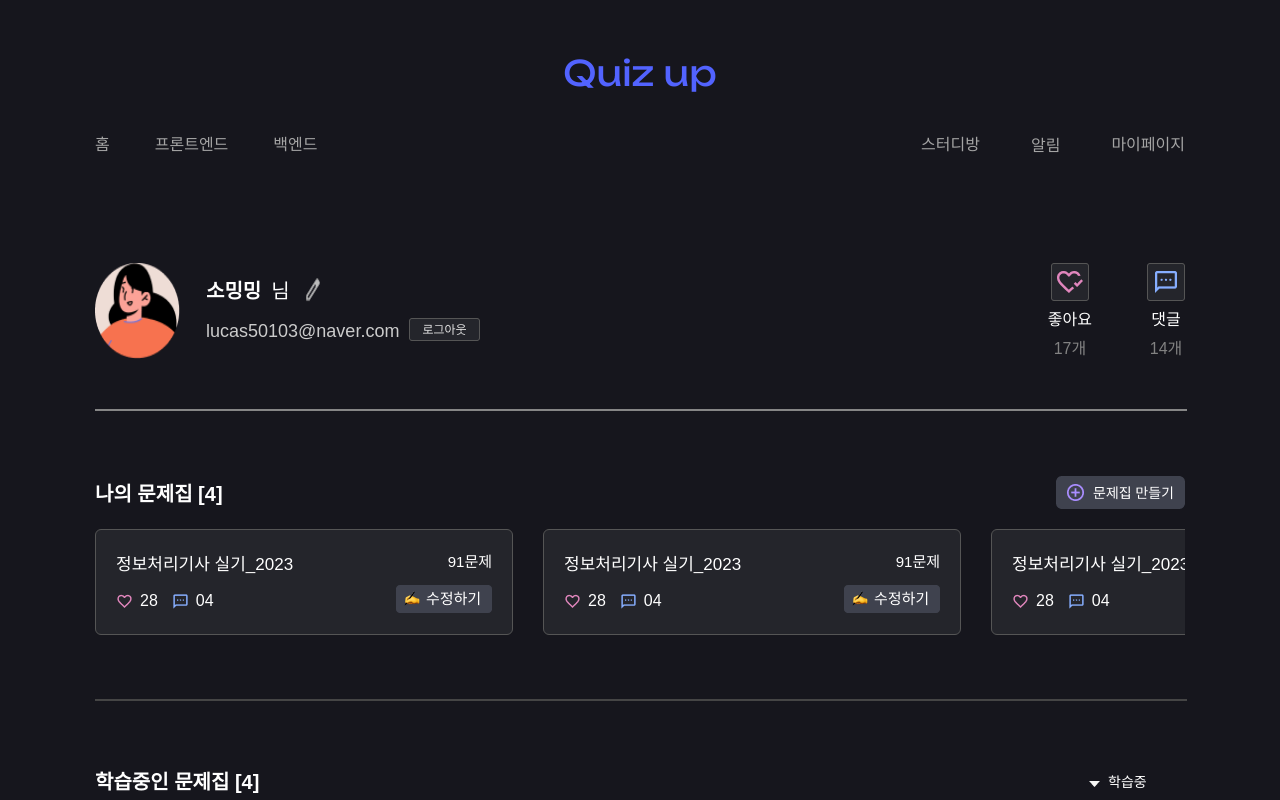
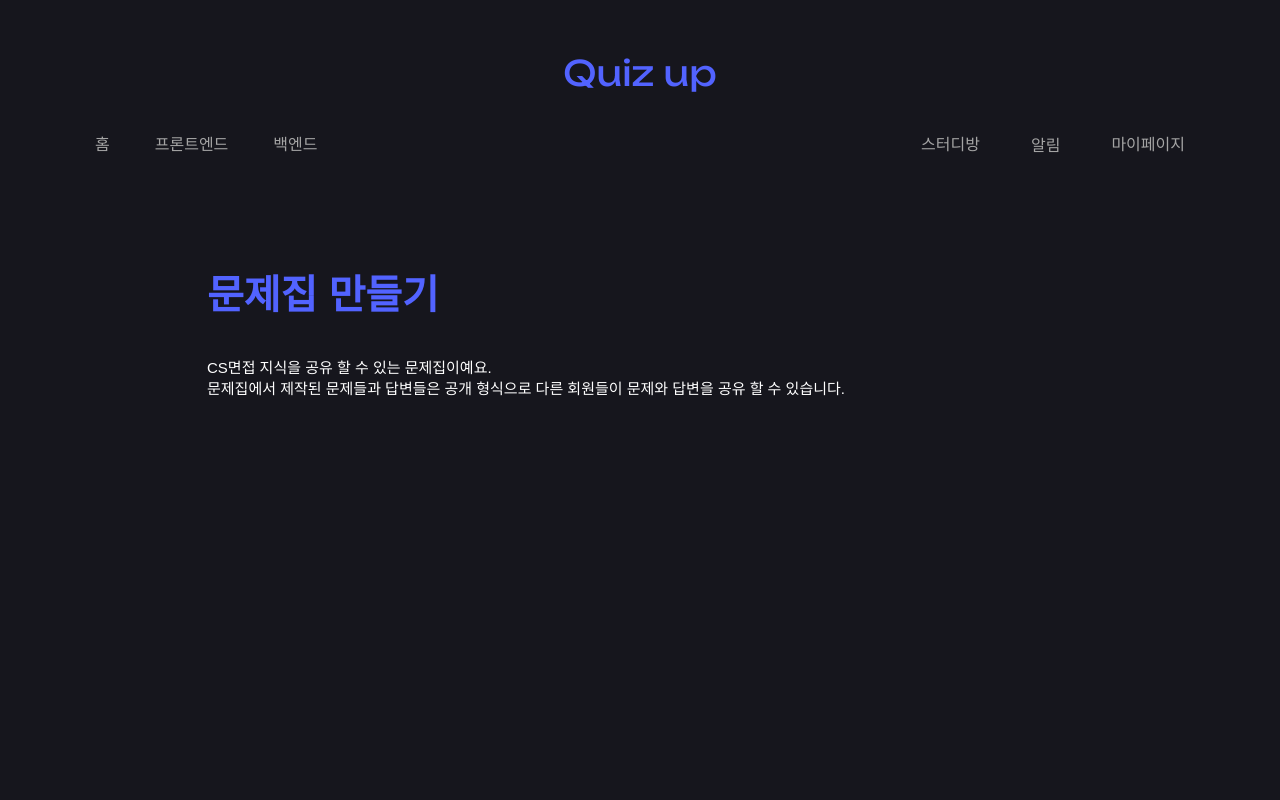
Before and after one commit to QuizUpWebProject/front, a React (Create React App) app: page /workmake in a window 1280 px wide. Shown: the top 800 px of the page. Built offline with nearby package versions, Linux system fonts and the light colour scheme.

Commit message:
feat: WorkMake 페이지 생성 (#5) - index, Router에 WorkMake 추가 - User page의 문제집 만들기 버튼과 연결 - 문제집 만들기 페이지의 타이틀 구현

```diff
--- a/src/pages/User.jsx
+++ b/src/pages/User.jsx
@@ -7,6 +7,7 @@ import Footer from '../shared/Footer';
 import Profile from "../components/user/Profile";
 import LikeModal from "../components/user/LikeModal";
 import CmtModal from "../components/user/CmtModal";
+import { Link } from "react-router-dom";
 
 const User = () => {
   return (
@@ -21,7 +22,9 @@ const User = () => {
       <Line1 />
       <TitleSection>
         <Title>나의 문제집 [4]</Title>
-        <Icon src={MakeWork} alt="문제집 만들기"/>
+        <ImageLink to="/workmake">
+          <Icon src={MakeWork} alt="문제집 만들기"/>
+        </ImageLink>
       </TitleSection>
       <MyWorkSlide />
 
@@ -45,6 +48,10 @@ const Wrapper = styled.div`
 const TopSection = styled.div`
   display: flex;
   justify-content: space-between;
+`;
+
+const ImageLink = styled(Link)`
+  text-decoration: none;
 `;
 
 const Modals = styled.div`
--- /dev/null
+++ b/src/pages/WorkMake.jsx
@@ -0,0 +1,42 @@
+import styled from "styled-components";
+
+const WorkMake = () => {
+  return (
+    <Wrapper>
+      <TopSection>
+        <Title>문제집 만들기</Title>
+        <PageInfo>
+          CS면접 지식을 공유 할 수 있는 문제집이예요.<br/>
+          문제집에서 제작된 문제들과 답변들은 공개 형식으로 다른 회원들이 문제와 답변을 공유 할 수 있습니다.
+        </PageInfo>
+      </TopSection>
+
+    </Wrapper>
+  );
+};
+
+const Wrapper = styled.div`
+  display: flex;
+  flex-direction: column;
+  margin: 0 auto;
+  width: 866px;
+`;
+
+const TopSection = styled.div`
+  display: flex;
+  flex-direction: column;
+  gap: 35px;
+`;
+
+const Title = styled.div`
+  font-size: 40px;
+  font-weight: 600;
+  color: #5263FF;
+`;
+
+const PageInfo = styled.div`
+  font-size: 15px;
+  font-weight: 500;
+`;
+
+export default WorkMake;
--- a/src/pages/index.js
+++ b/src/pages/index.js
@@ -1,5 +1,6 @@
 import Main from "./Main";
 import User from "./User";
+import WorkMake from "./WorkMake";
 
 import Login from "./Login";
 import JoinFormP from "./JoinFormP";
@@ -24,6 +25,7 @@ import StudyWorkAnswer from "./StudyWorkAnswer";
 export {
   Main,
   User,
+  WorkMake,
   Login,
   JoinAgree,
   JoinFormP,
--- a/src/shared/Router.js
+++ b/src/shared/Router.js
@@ -19,6 +19,7 @@ import {
   StudyWork,
   StudyWorkAnswer,
   User,
+  WorkMake,
 } from "../pages";
 import Header from "./Header";
 
@@ -33,6 +34,7 @@ const Router = () => {
         <Route path="/joinform" element={<JoinFormP />} />
         <Route path="/joinend" element={<JoinEnd />} />
         <Route path="/:userid" element={<User />} />
+        <Route path="/workmake" element={<WorkMake />} />
         <Route path="/front" element={<FrontMain />} />
         <Route path="/front/:worklistid" element={<FrontWorkList />} />
         <Route path="/front/:worklistid/:workid" element={<FrontWork />} />
```
